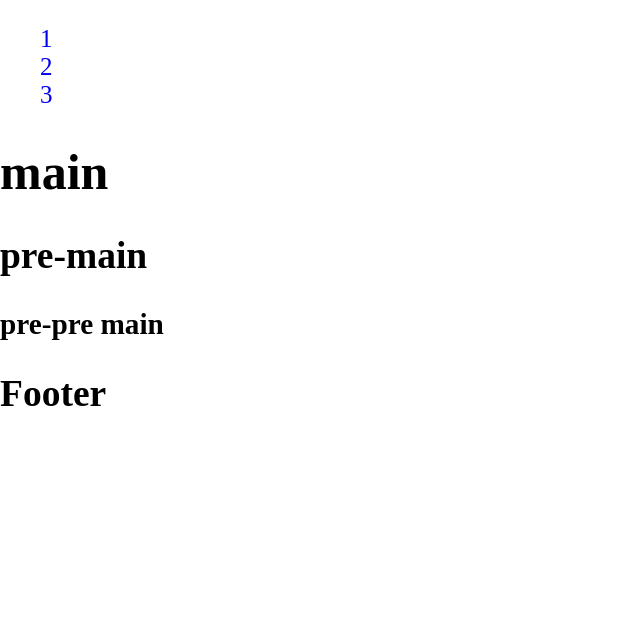
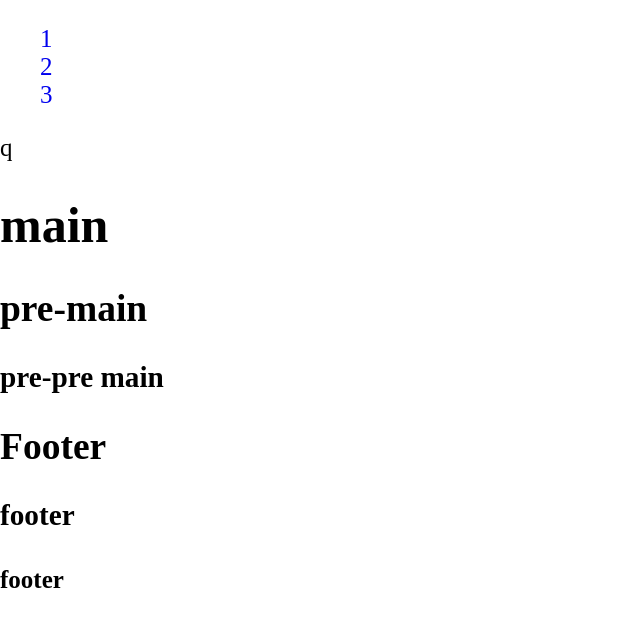
Before and after one commit to Spoxy456/my-project, a plain HTML site: page index.html in a window 1280 px wide. Shown: the whole page, without its empty margins (0-640 px from the left). Drawn offline with Linux system fonts and the light colour scheme.

Commit message:
commit in new-features

```diff
--- a/index.html
+++ b/index.html
@@ -18,7 +18,7 @@
           <li class="header_menu-list"><a href="#">3</a></li>
         </ul>
       </nav>
-    </div>
+    </div>q
   </header>
   <main>
     <h1>main</h1>
@@ -28,6 +28,8 @@
   <footer>
     <div class="footer">
       <h2>Footer</h2>
+      <h3>footer</h3>
+      <h4>footer</h4>
     </div>
   </footer>
 </body>
```
